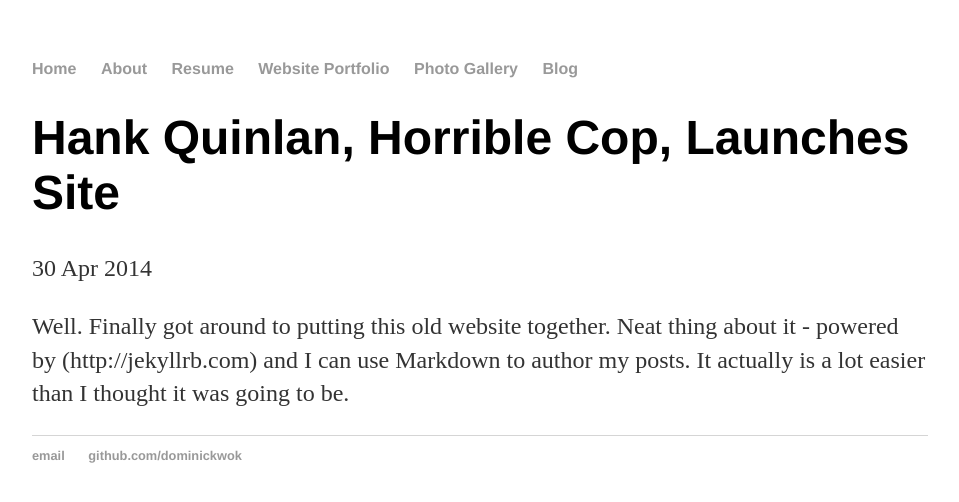
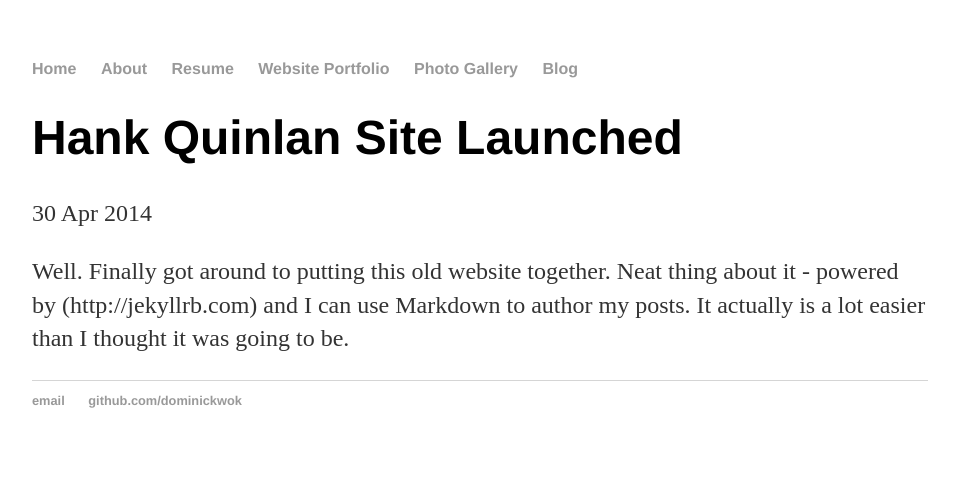
Before and after one commit to dominickwok/dominickwok.github.io, a Jekyll site: the page built from _posts/2014-04-30-hank-quinlan-site-launched.md, in a window 1280 px wide. Shown: the top 502 px of the page, without its empty margins (160-1119 px from the left). Built offline with Jekyll 4.4.1, drawn with Linux system fonts in a browser that asks for light colours; Markdown is read by kramdown in place of the engine named in the settings.

Commit message:
this has to work at some point

```diff
--- a/_posts/2014-04-30-hank-quinlan-site-launched.md
+++ b/_posts/2014-04-30-hank-quinlan-site-launched.md
@@ -1,7 +1,5 @@
 ---
 layout: post
-title: "Hank Quinlan, Horrible Cop, Launches Site"
-date: 2014-04-30
 ---
 
 Well. Finally got around to putting this old website together. Neat thing about it - powered by (http://jekyllrb.com) and I can use Markdown to author my posts. It actually is a lot easier than I thought it was going to be.
```
